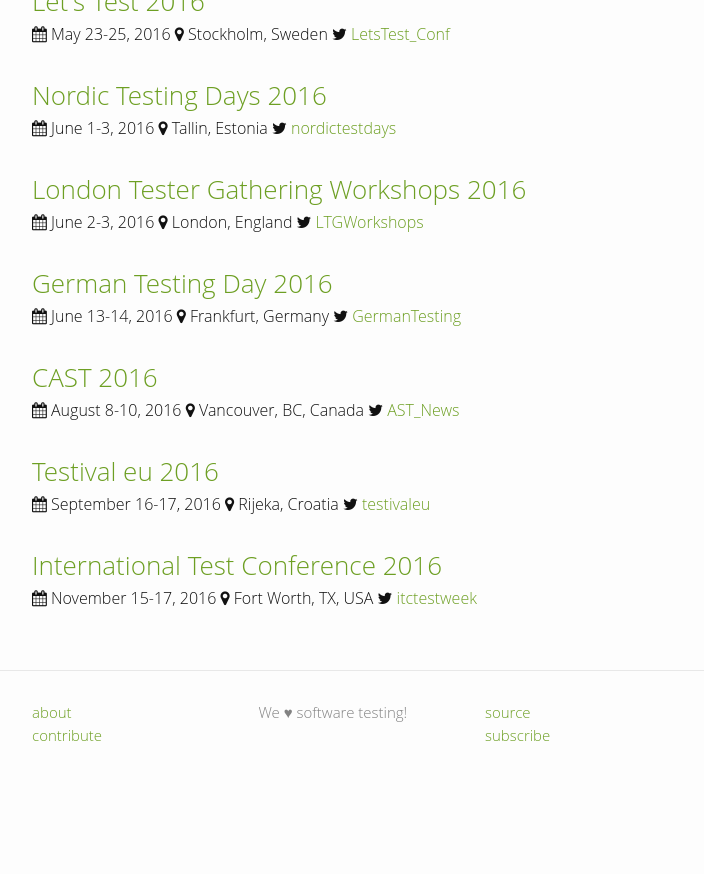
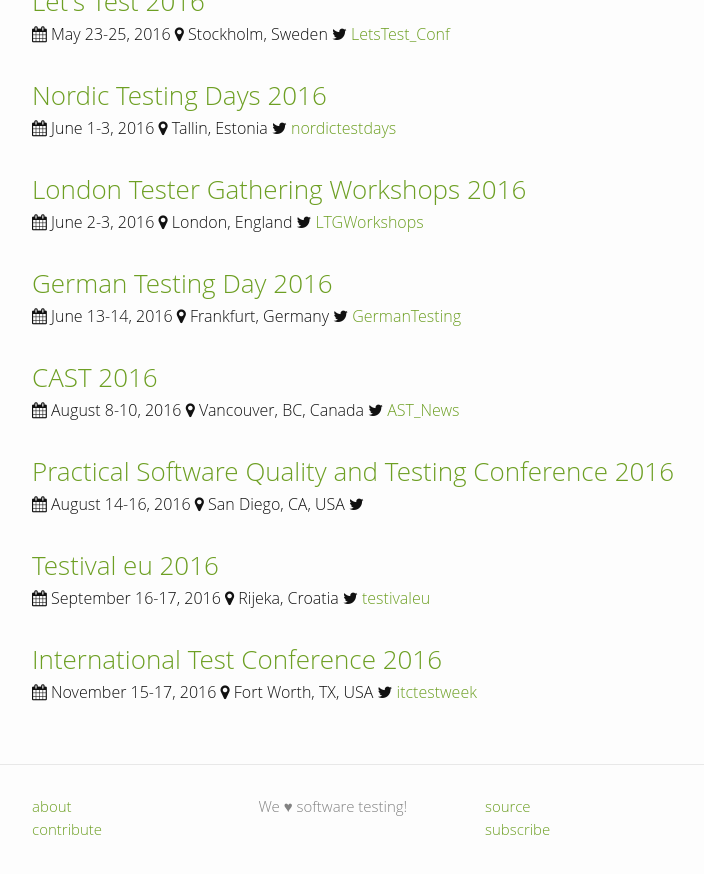
Before and after one commit to TestingConferences/testingconferences.github.io, a Jekyll site: the page built from index.html, in a window 1280 px wide and 900 px high, scrolled down 1960 px. Shown: the top 874 px of the window, without its empty margins (238-942 px from the left). Built offline with Jekyll 4.4.1, drawn with Linux system fonts in a browser that asks for light colours; before the commit the page ends 2766 px from its top, so only the background shows below that.

Commit message:
Update current.yml

```diff
--- a/_data/current.yml
+++ b/_data/current.yml
@@ -142,6 +142,12 @@
   url: http://us2.campaign-archive2.com/?u=bcd81e69d2b3451e4cc5d1f57&id=913dd472cb
   twitter: AST_News
 
+- name: Practical Software Quality and Testing Conference 2016
+  location: San Diego, CA, USA
+  dates: "August 14-16, 2016"
+  url: http://psqtconference.com/
+  twitter:
+
 - name: Testival eu 2016
   location: Rijeka, Croatia
   dates: "September 16-17, 2016"
```
